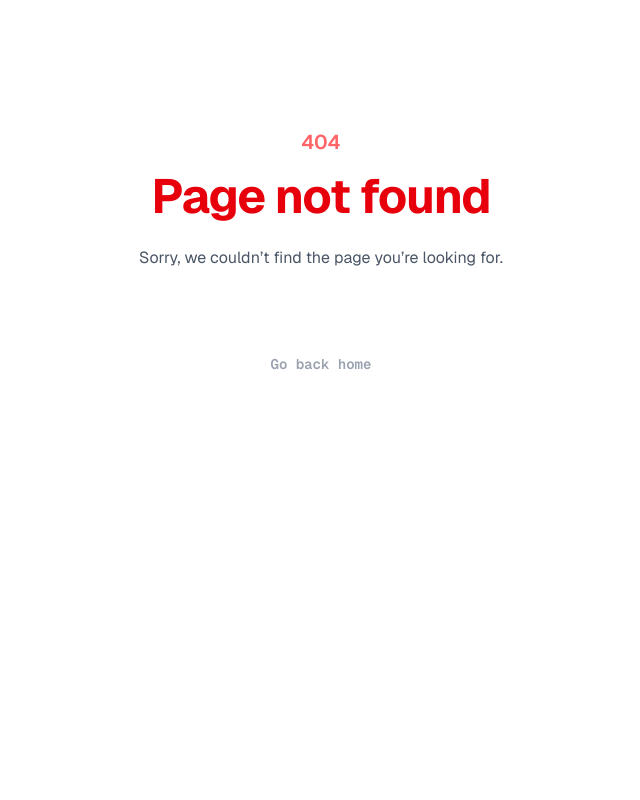
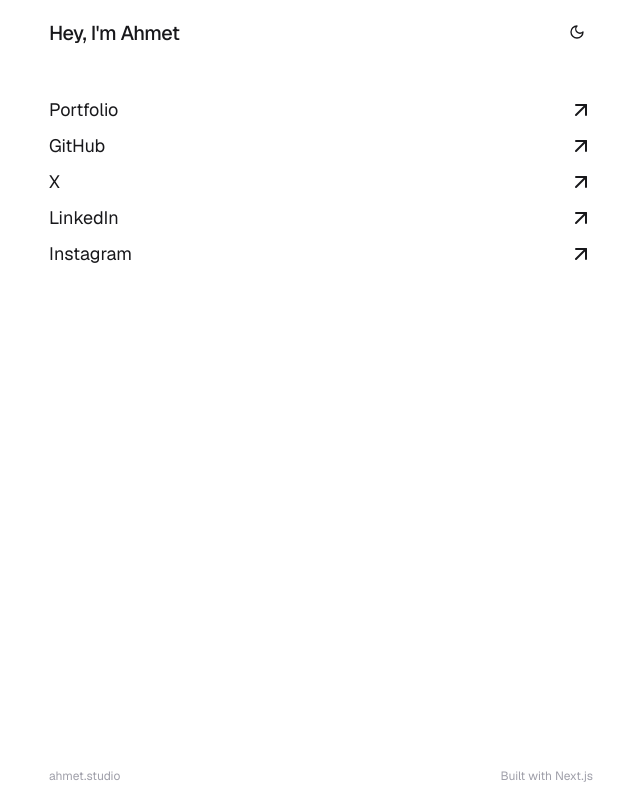
Before and after one commit to zaidhafeezvu/portfolio, a Next.js app: page /links in a window 1280 px wide. Before the commit this address had no page. Shown: the whole page, without its empty margins (319-959 px from the left). Built offline with nearby package versions, Linux system fonts and the light colour scheme.

Commit message:
links page

```diff
--- /dev/null
+++ b/src/app/links/page.tsx
@@ -0,0 +1,84 @@
+"use client";
+
+import { ThemeToggle } from "@/components/ThemeToggle";
+import { AnimateIn } from "@/components/animations/AnimateIn";
+import { ArrowUpRight } from "lucide-react";
+import Link from "next/link";
+
+export default function Links() {
+  return (
+    <main className="text-zinc-900 dark:text-zinc-100 max-w-xl mx-auto px-4 py-4 flex flex-col h-svh justify-between">
+      <div>
+        <AnimateIn variant="fadeUp">
+          <section className="mb-12">
+            <AnimateIn variant="fadeUp" delay={0.2}>
+              <h1 className="text-xl font-medium tracking-tight mb-8 flex items-baseline justify-between">
+                <span>Hey, I&apos;m Ahmet</span>
+                <ThemeToggle />
+              </h1>
+            </AnimateIn>
+
+            {/* <AnimateIn variant="fadeUp" delay={0.6}>
+              <div className="flex items-center justify-center gap-5">
+                <SocialMedia />
+              </div>
+            </AnimateIn> */}
+          </section>
+        </AnimateIn>
+
+        <AnimateIn variant="fadeUp" delay={0.4}>
+          <div className="flex flex-col gap-2">
+            {links.map((link) => (
+              <div key={link.id} className="group">
+                <Link
+                  href={link.url}
+                  target="_blank"
+                  rel="noopener noreferrer"
+                  className="flex items-center justify-between text-lg hover:translate-x-1 transition-all duration-300 ease-out"
+                >
+                  <span>{link.name}</span>
+                  <ArrowUpRight />
+                </Link>
+              </div>
+            ))}
+          </div>
+        </AnimateIn>
+      </div>
+
+      <AnimateIn variant="fadeUp" delay={0.8} className="">
+        <footer className="pt-4 text-xs text-zinc-400 dark:text-zinc-500 flex justify-between items-center">
+          <div>ahmet.studio</div>
+          <div>Built with Next.js</div>
+        </footer>
+      </AnimateIn>
+    </main>
+  );
+}
+
+const links = [
+  {
+    id: 0,
+    name: "Portfolio",
+    url: "https://dub.sh/ahmet",
+  },
+  {
+    id: 2,
+    name: "GitHub",
+    url: "https://dub.sh/ahmetgh",
+  },
+  {
+    id: 3,
+    name: "X",
+    url: "https://dub.sh/ahmetx",
+  },
+  {
+    id: 1,
+    name: "LinkedIn",
+    url: "https://dub.sh/ahmetli",
+  },
+  {
+    id: 4,
+    name: "Instagram",
+    url: "https://dub.sh/ahmetig",
+  },
+];
--- a/src/app/page.tsx
+++ b/src/app/page.tsx
@@ -188,7 +188,7 @@ export default function Home() {
 
       <AnimateIn variant="fadeUp" delay={0.8}>
         <footer className="pt-4 text-xs text-zinc-400 dark:text-zinc-500 flex justify-between items-center">
-          <div>ahmetkdev</div>
+          <div>ahmet.studio</div>
           <div>Built with Next.js</div>
         </footer>
       </AnimateIn>
```
